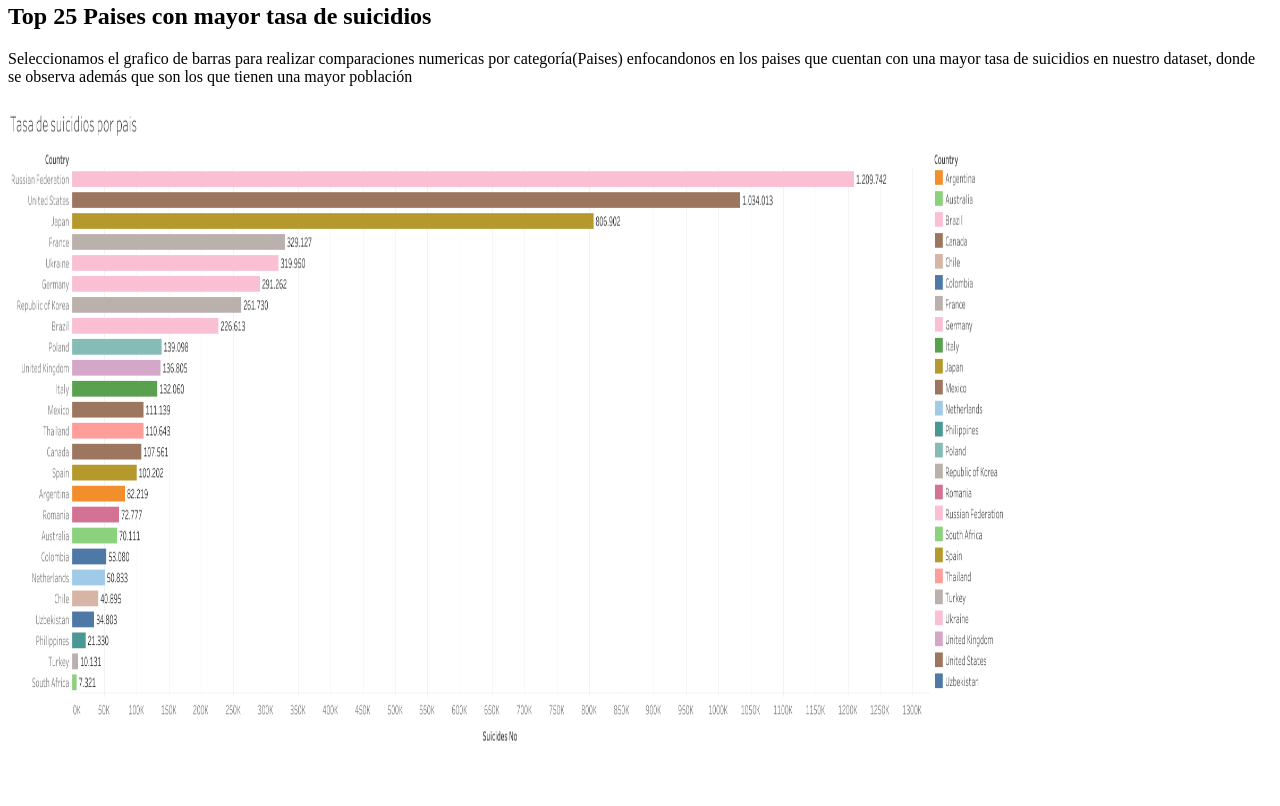
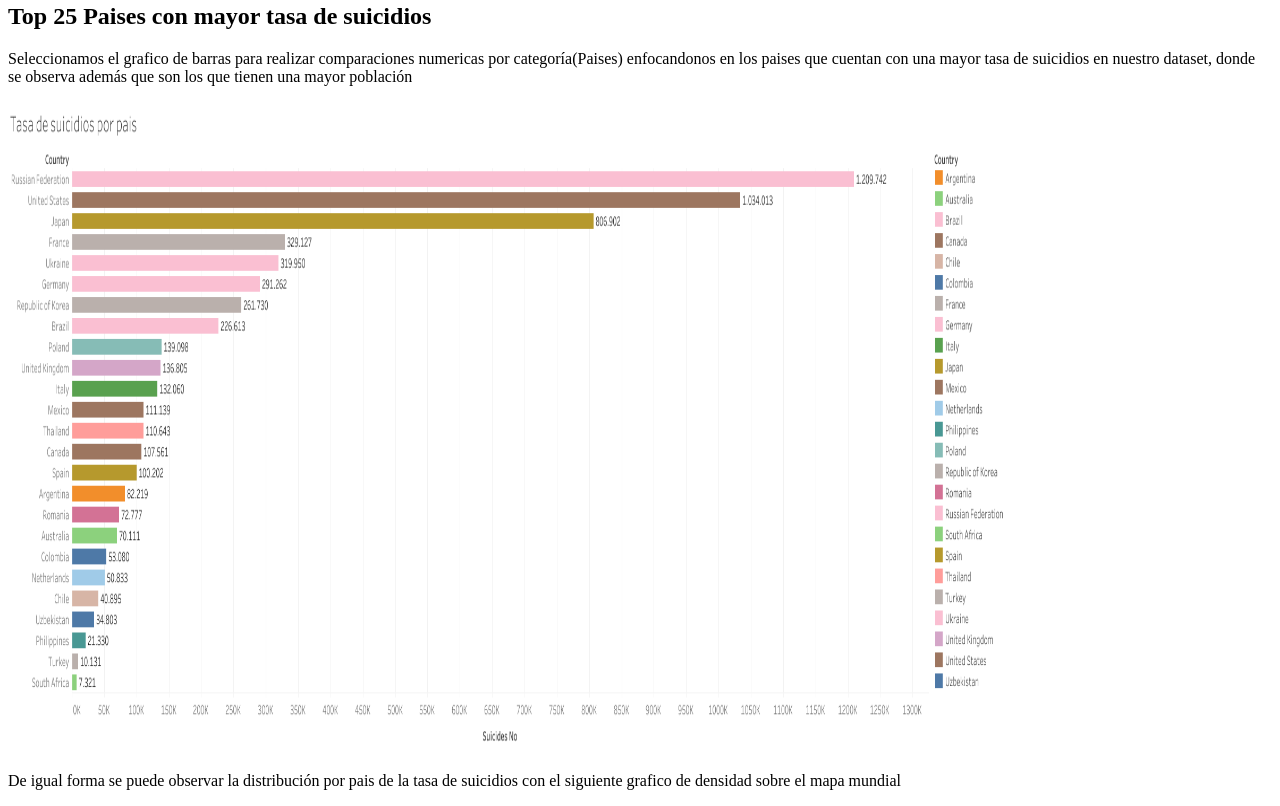
Before and after one commit to jrcastb/js-y5bzny, a website: page index.html in a window 1280 px wide. Shown: the part 2359-3165 px from the top of the page. Before the commit the page ends 3123 px from the top, so only its background shows below. Drawn offline with nearby package versions, Linux system fonts and the light colour scheme.

Commit message:
1 file modified

```diff
--- a/index.html
+++ b/index.html
@@ -66,6 +66,8 @@
         <h2>Top 25 Paises con mayor tasa de suicidios</h2>
         <p>Seleccionamos el grafico de barras para realizar comparaciones numericas por categoría(Paises) enfocandonos en los paises que cuentan con una mayor tasa de suicidios en nuestro dataset, donde se observa además que son los que tienen una mayor población</p>
         <img src="https://github.com/jrcastb/js-y5bzny/blob/master/img/top25.png?raw=true" width="1000px" height="650px" alt="">
+        <p>De igual forma se puede observar la distribución por pais de la tasa de suicidios con el siguiente grafico de densidad sobre el mapa mundial</p>
+
 
     </div>
 
```
